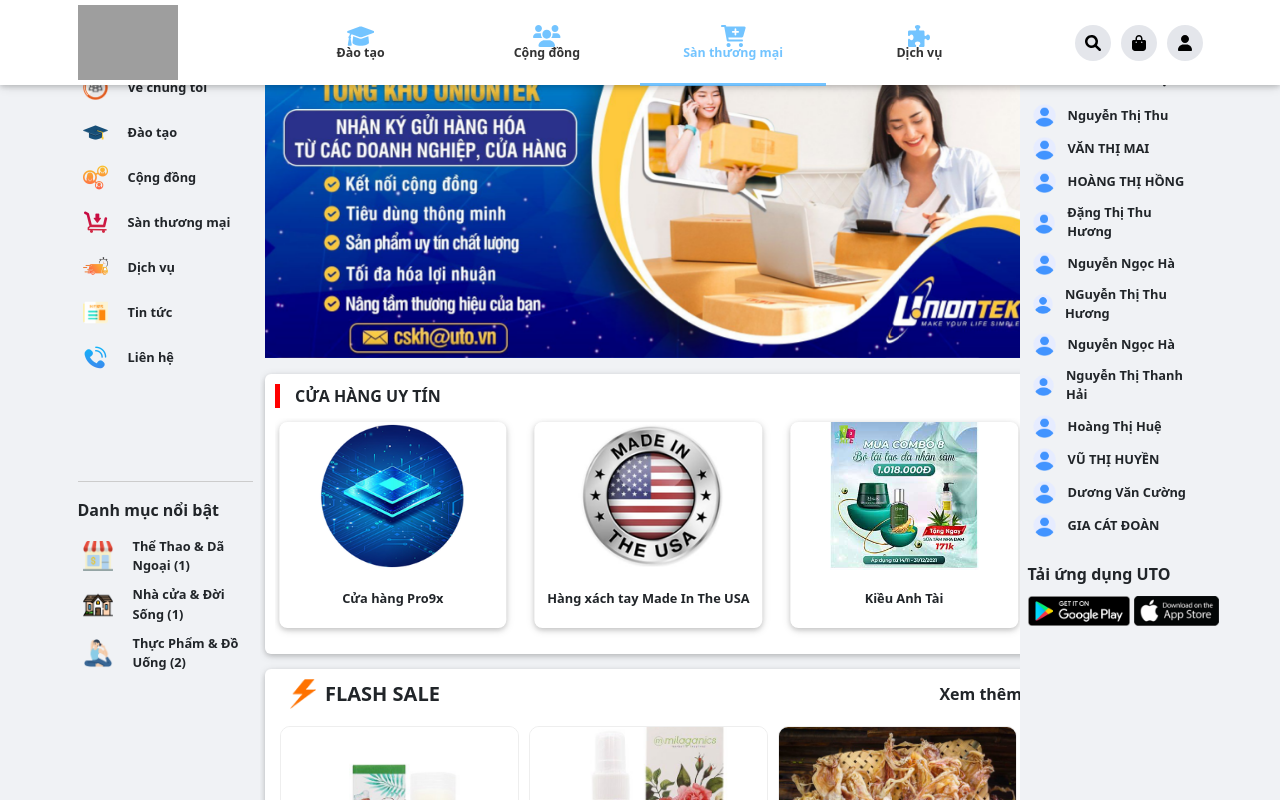
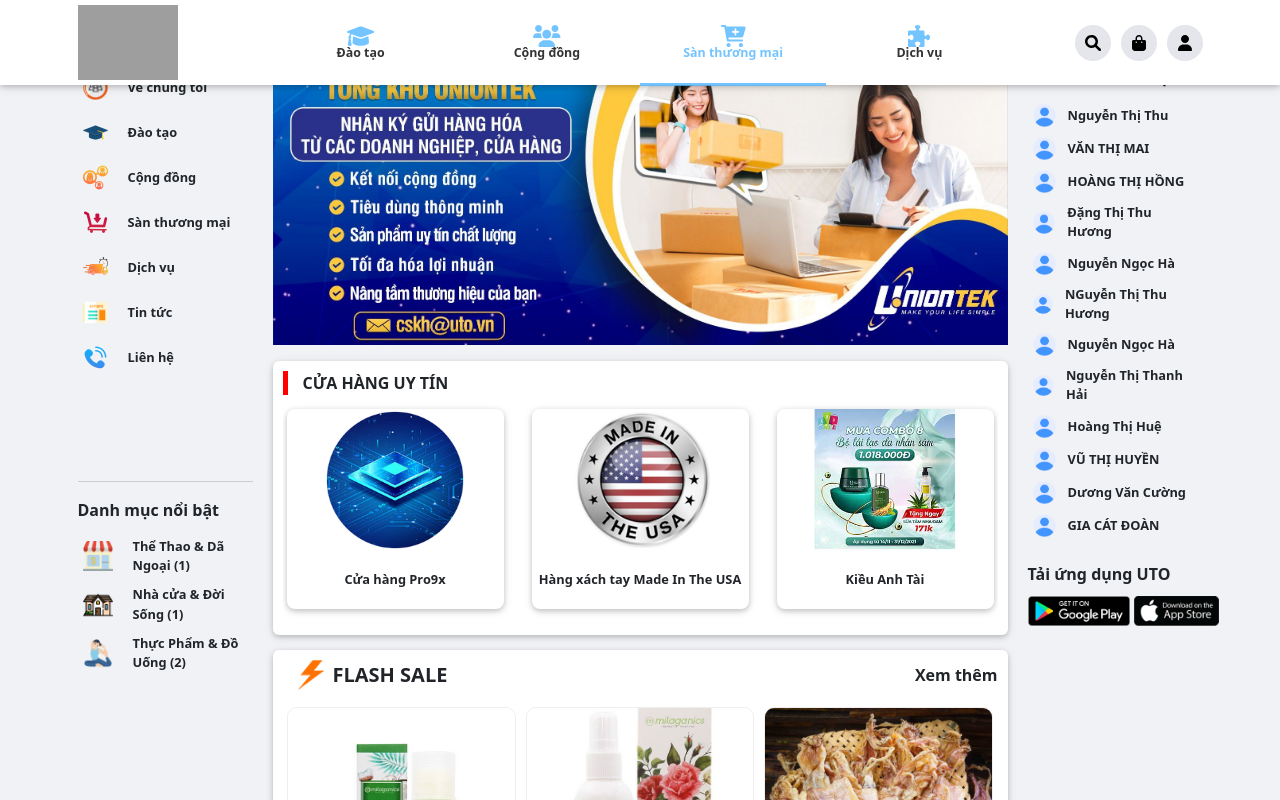
Before and after one commit to phanvohieunghia/UTOEcommerce, a React (Create React App) app: page / in a window 1280 px wide. Built offline with nearby package versions, Linux system fonts and the light colour scheme; grey boxes are pictures that could not be loaded.

Commit message:
custom scrollbar

```diff
--- a/package.json
+++ b/package.json
@@ -16,7 +16,7 @@
     "react-dom": "^17.0.2",
     "react-redux": "^7.2.8",
     "react-router-dom": "^6.2.2",
-    "react-scripts": "5.0.0",
+    "react-scripts": "^5.0.0",
     "redux": "^4.1.2",
     "sass": "^1.49.9",
     "swiper": "^8.0.7",
--- a/src/assets/sass/_base.scss
+++ b/src/assets/sass/_base.scss
@@ -35,3 +35,9 @@ a {
     margin-bottom: 10px;
   }
 }
+::-webkit-scrollbar {
+  width: 0;
+}
+::-webkit-scrollbar-thumb {
+  background: #888;
+}
--- a/src/components/Header/Header.jsx
+++ b/src/components/Header/Header.jsx
@@ -14,10 +14,6 @@ const Header = () => {
   const [showUser, setShowUser] = useState(false);
   const toggleUserButton = () => {
     setShowUser(!showUser);
-  };
-  const [showCart, setShowCart] = useState(false);
-  const toggleCartButton = () => {
-    setShowCart(!showCart);
   };
   // HandleSearch
   const searchState = useSelector((state) => state.global.search);
@@ -60,21 +56,18 @@ const Header = () => {
   };
   return (
     <header id="header">
-      <Drawer
-        arrow={['left']}
-        callback={toggleDrawer}
-        state={state}
-        setState={setState}
-      />
+      <Drawer arrow={['right']} callback={toggleDrawer} state={state} />
       <div className="container">
         <div className="row">
-          <Link className="hd-left col-md-2 col" to="/">
+          <div className="hd-left col-md-2 col">
+            <Link to="/">
               <img
                 className="hd-left__img col"
                 src="/img/header/uto logo image.png"
                 alt="error png"
               />
             </Link>
+          </div>
           {widthChange >= 992 && <div className="col-md-1"></div>}
           <div className="hd-main col-md">
             {/* Đào tạo */}
@@ -145,9 +138,9 @@ const Header = () => {
             {/* BagShopping */}
             <div
               className={
-                'hd-right__item bagShopping ' + (showCart ? 'active' : '')
+                'hd-right__item bagShopping ' + (state.right ? 'active' : '')
               }
-              onClick={toggleDrawer('left', true)}
+              onClick={toggleDrawer('right', true)}
             >
               <Icons.BagShopping height={'16'} />
             </div>
--- a/src/components/Header/header.scss
+++ b/src/components/Header/header.scss
@@ -12,7 +12,9 @@
   z-index: 1;
   .hd {
     &-left {
-      &__img {
+      cursor: default;
+      img {
+        cursor: pointer;
         width: 100px;
       }
     }
--- a/src/views/Layout.jsx
+++ b/src/views/Layout.jsx
@@ -43,23 +43,11 @@ const Layout = () => {
             <div
               className="col-md-8 col-12"
               style={{
+                overflowY: 'scroll',
                 height: '100%',
-                overflow: 'hidden',
-                position: 'relative',
               }}
             >
-              <div
-                style={{
-                  position: 'absolute',
-                  top: '0',
-                  bottom: '0',
-                  left: '0',
-                  right: '-17px',
-                  overflowY: 'scroll',
-                }}
-              >
-                <Routers />
-              </div>
+              <Routers />
             </div>
             <div className="col-2">
               <FeaturedMember />
```
Also changed, not shown: src/components/MuiDrawer/Drawer.jsx (+1 -64 lines), 1 other file (tests, documents, lock files or other folders). Lines whose indentation alone changed are shown as unchanged.
